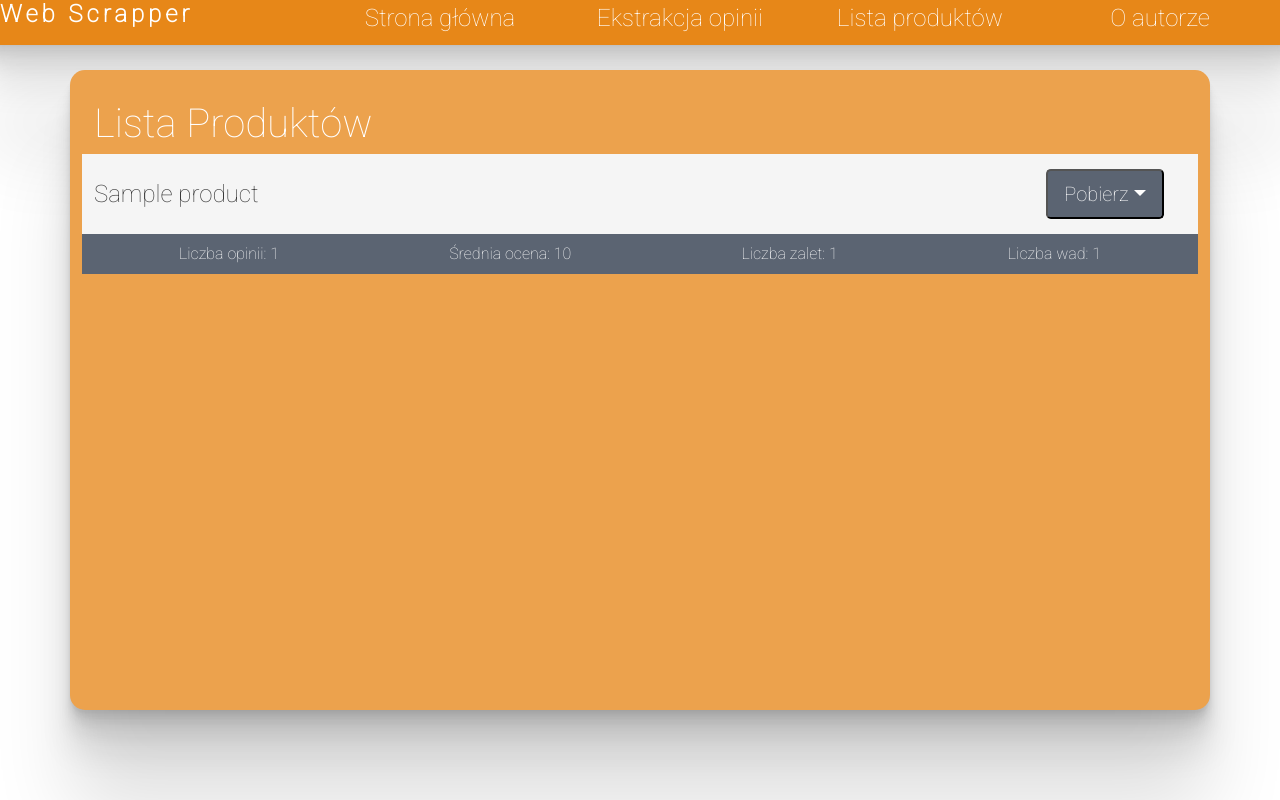
After one commit to cieslakamil/web-scrapper, a Flask app: page /product-list in a window 1280 px wide. The commit adds this page. Run offline with Flask 2, Linux system fonts and the light colour scheme; a database or web service that is not in the repository returns one stand-in record (values such as "Sample title"); some libraries are stand-ins or nearby versions.

Commit message:
product-list page completed

```diff
--- a/app.py
+++ b/app.py
@@ -25,7 +25,7 @@ app.config.update(
 client = MongoClient('mongodb://localhost:27017/')
 db = client.ceneo_products_db
 products = db.products
-
+print(f'DATABASE: {products}')
 
 @app.route('/')
 def index():
@@ -55,7 +55,6 @@ def display_product(product_code):
     if not product:
         product = Product(product_code)
         products.insert_one(product.get_properties())
-        print(product.name)
     return render_template('/product.html', product=product)
 
 
@@ -83,6 +82,10 @@ def get_score_stats(product_code):
     product = products.find_one({"code": product_code})
     return jsonify([product['score_stats'], product['recommendations']])
 
+@app.route('/product-list')
+def display_products_list():
+    return render_template('/product_list.html', products=products.find())
+
 
 """
 
--- a/data_conversion.py
+++ b/data_conversion.py
@@ -4,8 +4,6 @@ from dicttoxml import dicttoxml
 import pandas
 import xlsxwriter
 # for creating a path if it does not exist
-import os
-
 
 def dict_list_to_file(dict_list, file, file_extension):
     """ Write to chosen file format data from a list of dictionaries."""
--- /dev/null
+++ b/static/css/product_list.css
@@ -0,0 +1,55 @@
+.title {
+    font-size: 2.5em;
+}
+
+.container {
+    min-height: 80vh;
+}
+
+.product-row {
+    margin-bottom: 0.5em;
+    box-shadow: 0 2.8 2.2px rgba(0, 0, 0, 0.034), 0 6.7px 5.3px rgba(0, 0, 0, 0.048), 0 12.5px 10px rgba(0, 0, 0, 0.06), 0 22.3px 17.9px rgba(0, 0, 0, 0.072), 0 41.8px 33.4px rgba(0, 0, 0, 0.086), 0 100px 80px rgba(0, 0, 0, 0.12);
+}
+
+.first-row {
+    min-height: 10vh;
+}
+
+.product-col {
+    color: rgb(56, 56, 56);
+    background-color: rgb(245, 245, 245);
+    color: (0, 0, 0);
+}
+
+.product-name {}
+
+.product-name a {
+    font-size: 1.5em;
+    display: flex;
+    align-items: center;
+    overflow: hidden;
+    white-space: nowrap;
+    text-overflow: "-";
+    width: 100%;
+    height: 100%;
+}
+
+.download-button {
+    display: flex;
+    justify-content: center;
+    align-items: center;
+}
+
+.btn-lg {
+    background-color: rgb(91, 100, 114);
+    color: white;
+}
+
+.statistics {
+    background-color: rgb(91, 100, 114);
+    color: white;
+    min-height: 5vh;
+    display: flex;
+    justify-content: space-around;
+    align-items: center;
+}
--- a/templates/base.html
+++ b/templates/base.html
@@ -21,20 +21,22 @@
             <div class="title col-md-3 ">
                 <h4><b>Web Scrapper</b></h4>
             </div>
-            <li id="home-page" class="col">
+            <li id="home-page-button" class="col">
                 <a href="/">
                     <h4>Strona główna</h4>
                 </a>
             </li>
-            <li id="opinion-extraction" class="col">
+            <li id="opinion-extraction-button" class="col">
                 <a href="/extraction">
                     <h4>Ekstrakcja opinii</h4>
                 </a>
             </li>
-            <li id="products-list" class="col">
-                <h4>Lista produktów</h4>
+            <li id="product-list-button" class="col">
+                <a href="/product-list">
+                    <h4>Lista produktów</h4>
+                </a>
             </li>
-            <li id="author-info" class="col">
+            <li id="author-info-button" class="col">
                 <h4>O autorze</h4>
             </li>
         </ul>
--- /dev/null
+++ b/templates/product_list.html
@@ -0,0 +1,51 @@
+{% extends 'base.html' %} {% block head %}
+<link rel="stylesheet" href="{{ url_for('static', filename='css/product_list.css') }}"> {% endblock %} {% block body %}
+<div class="container">
+    <div class="row">
+        <div class="col title">
+            Lista Produktów
+        </div>
+    </div>
+
+    {% for product in products %}
+    <div class="row product-row">
+        <div class="col product-col d-flex flex-column">
+            <div class="row first-row ">
+                <div class="col-10 product-name">
+                    <a href="/product/{{product.code}}">
+                        {{product.name}}
+                    </a>
+                </div>
+                <div class="col download-button">
+                    <div class="dropdown-menu">
+                        <a class="dropdown-item" href="/product/{{product.code}}/download-opinions/csv">CSV</a>
+                        <a class="dropdown-item" href="/product/{{product.code}}/download-opinions/json">JSON</a>
+                        <a class="dropdown-item" href="/product/{{product.code}}/download-opinions/xlsx">XLSX</a>
+                        <a class="dropdown-item" href="/product/{{product.code}}/download-opinions/xml">XML</a>
+                    </div>
+                    <button class="btn-lg dropdown-toggle" type="button" data-toggle="dropdown" aria-haspopup="true" aria-expanded="false">Pobierz</button>
+
+                </div>
+            </div>
+            <div class="row second-row">
+                <div class="col statistics">
+                    <div>
+                        Liczba opinii: {{product.opinions_count}}
+                    </div>
+                    <div>
+                        Średnia ocena: {{product.average_score}}
+                    </div>
+                    <div>
+                        Liczba zalet: {{product.positives_count}}
+                    </div>
+                    <div>
+                        Liczba wad: {{product.negatives_count}}
+                    </div>
+                </div>
+            </div>
+        </div>
+    </div>
+
+    {% endfor %}
+</div>
+{% endblock %}
```
Also changed, not shown: static/css/product.css (+15 -0 lines).
